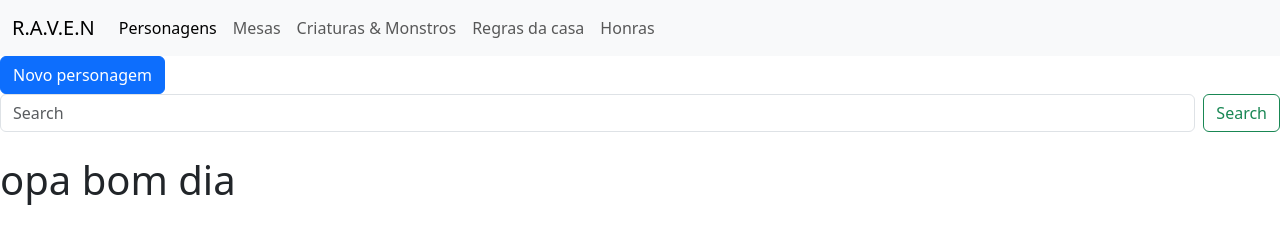
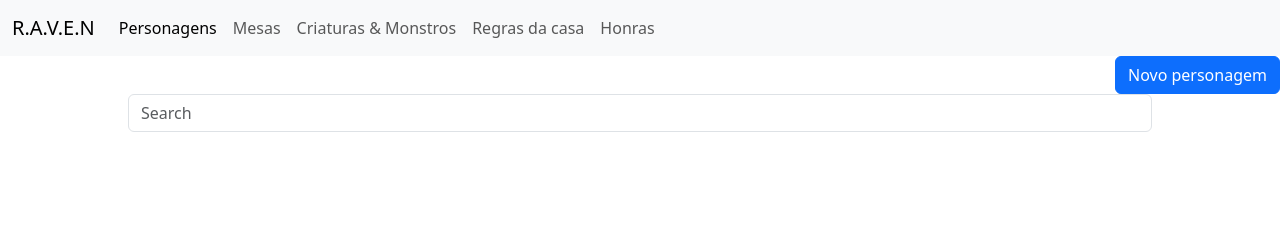
Before and after one commit to Patojoseph/Projeto-D, a plain HTML site: page html/personagens e criação/pesonagens.html in a window 1280 px wide. Drawn offline with nearby package versions, Linux system fonts and the light colour scheme.

Commit message:
bootstrap definitivo
melhoria nos personagens

```diff
--- /dev/null
+++ b/html/personagens e criação/personagens.css
@@ -0,0 +1,6 @@
+
+
+#lb-Barra_de_pesquisa{
+    margin: auto;
+    width: 80%;
+}
--- a/html/personagens e criação/pesonagens.html
+++ b/html/personagens e criação/pesonagens.html
@@ -5,7 +5,7 @@
         <meta name="viewport" content="width=device-width, initial-scale=1">
         <title>Projeto D</title>
         <link href="https://cdn.jsdelivr.net/npm/bootstrap@5.3.3/dist/css/bootstrap.min.css" rel="stylesheet" integrity="sha384-QWTKZyjpPEjISv5WaRU9OFeRpok6YctnYmDr5pNlyT2bRjXh0JMhjY6hW+ALEwIH" crossorigin="anonymous">
-        <link href="./output.css" rel="stylesheet">
+        <link rel="stylesheet" href="./personagens.css">
         <!---->
   </head>
   <body>
@@ -41,11 +41,16 @@
     </nav>
     <main>
         <!--Botão de criação de ficha-->
-        <button class="btn btn-primary d-block ali" type="submit">Novo personagem</button>
+        <div class="d-flex justify-content-end">
+          <button class="btn btn-primary d-block ali" type="submit">Novo personagem</button>
+        </div>
+        <!--Atualizador de quantidade de fihas criadas-->
+          <!--Vai aparecer somente quando tiver a quantiadade máxima de cada fixa-->
         <!--Parte de busca por nome de persongaem-->
         <form class="d-flex" role="search">
+          <label for="search" id="lb-Barra_de_pesquisa">
             <input class="form-control me-2" type="search" placeholder="Search" aria-label="Search">
-            <button class="btn btn-outline-success" type="submit">Search</button>
+          </label>
         </form>
         <!--Personagens feitos-->
         <div class="--Personagens">
@@ -71,6 +76,5 @@
           </div>
         </div>
     </main>
-    <h1 class="text-blue-600 dark:text-sky-400">opa bom dia</h1>
   </body>
 </html>
--- a/package.json
+++ /dev/null
@@ -1,5 +0,0 @@
-{
-  "dependencies": {
-    "bootstrap": "^5.3.5"
-  }
-}
```
Also changed, not shown: index.html (+15 -2 lines), css/index.css (added), html/init.html (added), 1 other file.
